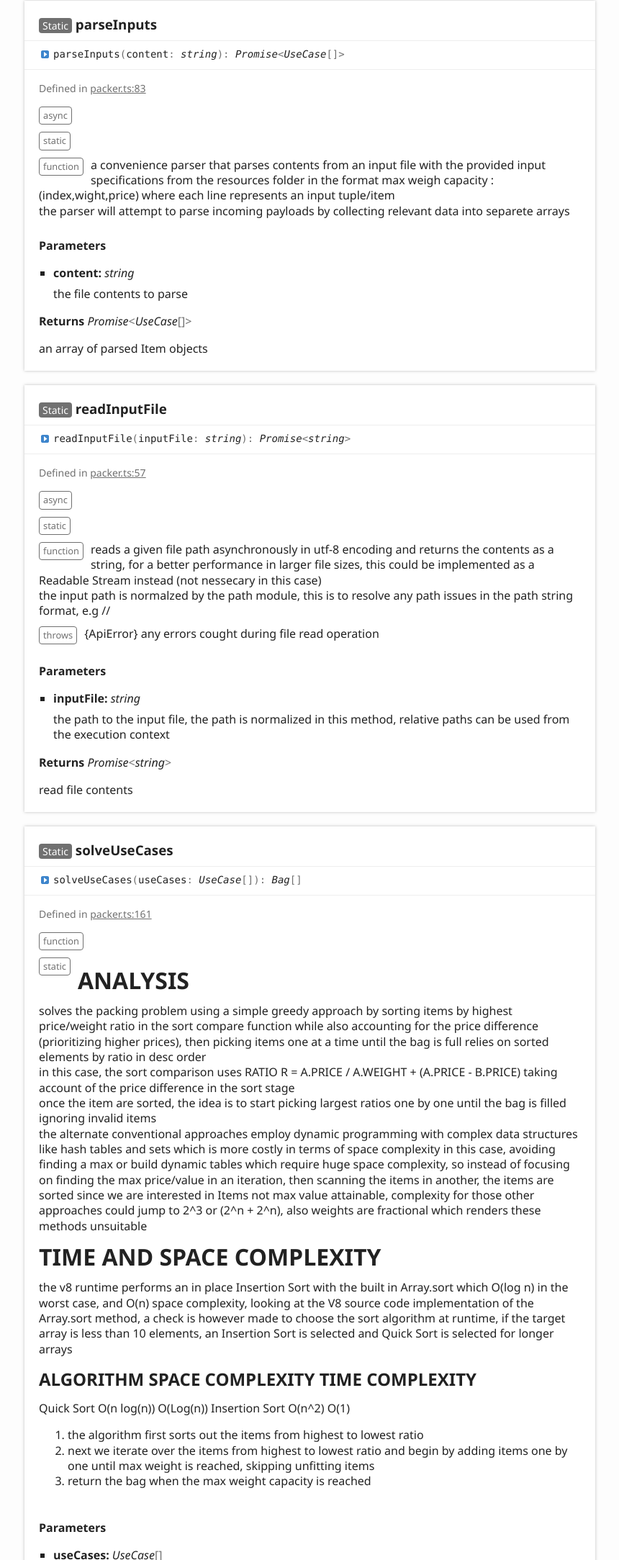
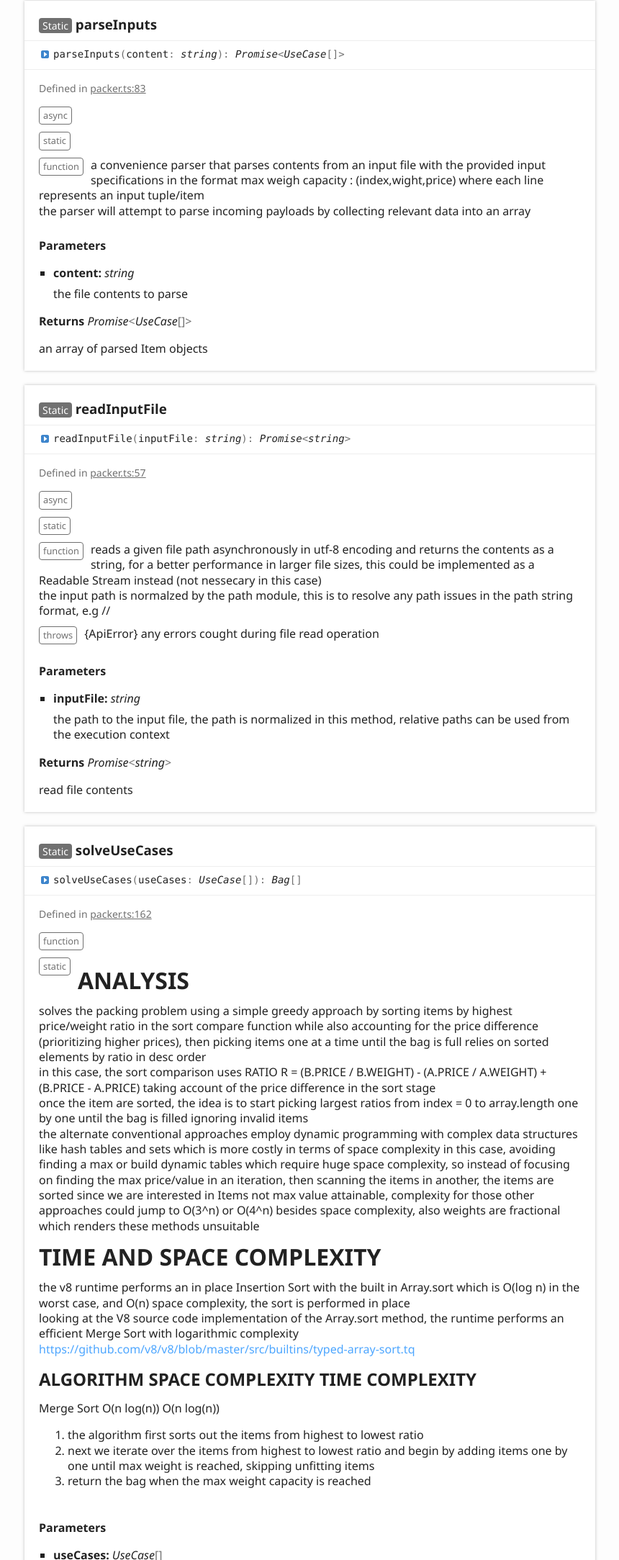
Before and after one commit to aurora8/mob-code-challenge, a website: page docs/classes/Packer.html in a window 1280 px wide. Shown: the part 1534-3701 px from the top of the page at 72% size, without its empty margins (6-866 px from the left). Drawn offline with Linux system fonts and the light colour scheme.

Commit message:
updated docs

```diff
--- a/docs/classes/Packer.html
+++ b/docs/classes/Packer.html
@@ -124,7 +124,7 @@
 						<li class="tsd-description">
 							<aside class="tsd-sources">
 								<ul>
-									<li>Defined in <a href="https://github.com/aurora8/mob-code-challenge/blob/dffd0b5/src/packer.ts#L20">packer.ts:20</a></li>
+									<li>Defined in <a href="https://github.com/aurora8/mob-code-challenge/blob/b1152c3/src/packer.ts#L20">packer.ts:20</a></li>
 								</ul>
 							</aside>
 							<div class="tsd-comment tsd-typography">
@@ -161,7 +161,7 @@
 						<li class="tsd-description">
 							<aside class="tsd-sources">
 								<ul>
-									<li>Defined in <a href="https://github.com/aurora8/mob-code-challenge/blob/dffd0b5/src/packer.ts#L83">packer.ts:83</a></li>
+									<li>Defined in <a href="https://github.com/aurora8/mob-code-challenge/blob/b1152c3/src/packer.ts#L83">packer.ts:83</a></li>
 								</ul>
 							</aside>
 							<div class="tsd-comment tsd-typography">
@@ -172,11 +172,11 @@
 									<dd></dd>
 									<dt>function</dt>
 									<dd><p>a convenience parser that parses contents from an input file with
-											the provided input specifications from the resources folder in the format
+											the provided input specifications in the format
 											max weigh capacity : (index,wight,price)
 										where each line represents an input tuple/item</p>
 										<p>the parser will attempt to parse incoming payloads by collecting relevant
-										data into separete arrays</p>
+										data into an array</p>
 									</dd>
 								</dl>
 							</div>
@@ -204,7 +204,7 @@
 						<li class="tsd-description">
 							<aside class="tsd-sources">
 								<ul>
-									<li>Defined in <a href="https://github.com/aurora8/mob-code-challenge/blob/dffd0b5/src/packer.ts#L57">packer.ts:57</a></li>
+									<li>Defined in <a href="https://github.com/aurora8/mob-code-challenge/blob/b1152c3/src/packer.ts#L57">packer.ts:57</a></li>
 								</ul>
 							</aside>
 							<div class="tsd-comment tsd-typography">
@@ -250,7 +250,7 @@
 						<li class="tsd-description">
 							<aside class="tsd-sources">
 								<ul>
-									<li>Defined in <a href="https://github.com/aurora8/mob-code-challenge/blob/dffd0b5/src/packer.ts#L161">packer.ts:161</a></li>
+									<li>Defined in <a href="https://github.com/aurora8/mob-code-challenge/blob/b1152c3/src/packer.ts#L162">packer.ts:162</a></li>
 								</ul>
 							</aside>
 							<div class="tsd-comment tsd-typography">
@@ -268,32 +268,31 @@
 											then picking items one at a time until the bag is full
 										relies on sorted elements by ratio in desc order</p>
 										<p>in this case, the sort comparison uses
-											RATIO R = A.PRICE / A.WEIGHT + (A.PRICE - B.PRICE)
-										taking account of the price difference in the sort stage</p>
+											RATIO R = (B.PRICE / B.WEIGHT) - (A.PRICE / A.WEIGHT) + (B.PRICE - A.PRICE)
+										taking account of the price difference <delta> in the sort stage</p>
 										<p>once the item are sorted, the idea is to start picking largest ratios
-										one by one until the bag is filled ignoring invalid items</p>
+										from index = 0 to array.length one by one until the bag is filled ignoring invalid items</p>
 										<p>the alternate conventional approaches employ dynamic programming with complex data
 											structures like hash tables and sets which is more costly in terms of space complexity
 											in this case, avoiding finding a max or build dynamic tables which
 											require huge space complexity, so instead of focusing on finding
 											the max price/value in an iteration, then scanning the items in another, the items are
 											sorted since we are interested in Items not max value attainable, complexity for those
-											other approaches could jump to 2^3 or (2^n + 2^n), also weights are fractional which
-										renders these methods unsuitable</p>
+											other approaches could jump to O(3^n) or O(4^n) besides space complexity,
+										also weights are fractional which renders these methods unsuitable</p>
 										<a href="#time-and-space-complexity" id="time-and-space-complexity" style="color: inherit; text-decoration: none;">
 											<h1>TIME AND SPACE COMPLEXITY</h1>
 										</a>
 										<p>the v8 runtime performs an in place Insertion Sort with the built in Array.sort
-											which O(log n) in the worst case, and O(n) space complexity,
-											looking at the V8 source code implementation of the Array.sort method,
-											a check is however made to choose the sort algorithm at runtime, if the target
-											array is less than 10 elements, an Insertion Sort is selected and Quick Sort
-										is selected for longer arrays</p>
+											which is O(log n) in the worst case, and O(n) space complexity, the sort is performed
+										in place</p>
+										<p>looking at the V8 source code implementation of the Array.sort method,
+										the runtime performs an efficient Merge Sort with logarithmic complexity</p>
+										<p><a href="https://github.com/v8/v8/blob/master/src/builtins/typed-array-sort.tq">https://github.com/v8/v8/blob/master/src/builtins/typed-array-sort.tq</a></p>
 										<a href="#algorithm---------space-complexity---time-complexity" id="algorithm---------space-complexity---time-complexity" style="color: inherit; text-decoration: none;">
 											<h2>ALGORITHM         SPACE COMPLEXITY   TIME COMPLEXITY</h2>
 										</a>
-										<p>Quick Sort        O(n log(n))        O(Log(n))
-										Insertion Sort    O(n^2)             O(1)</p>
+										<p>Merge Sort        O(n log(n))        O(n log(n))</p>
 										<ol>
 											<li>the algorithm first sorts out the items from highest to lowest ratio</li>
 											<li>next we iterate over the items from highest to lowest ratio and begin
```
Also changed, not shown: docs/index.html (+3 -0 lines), src/packer.ts (+12 -11 lines).
